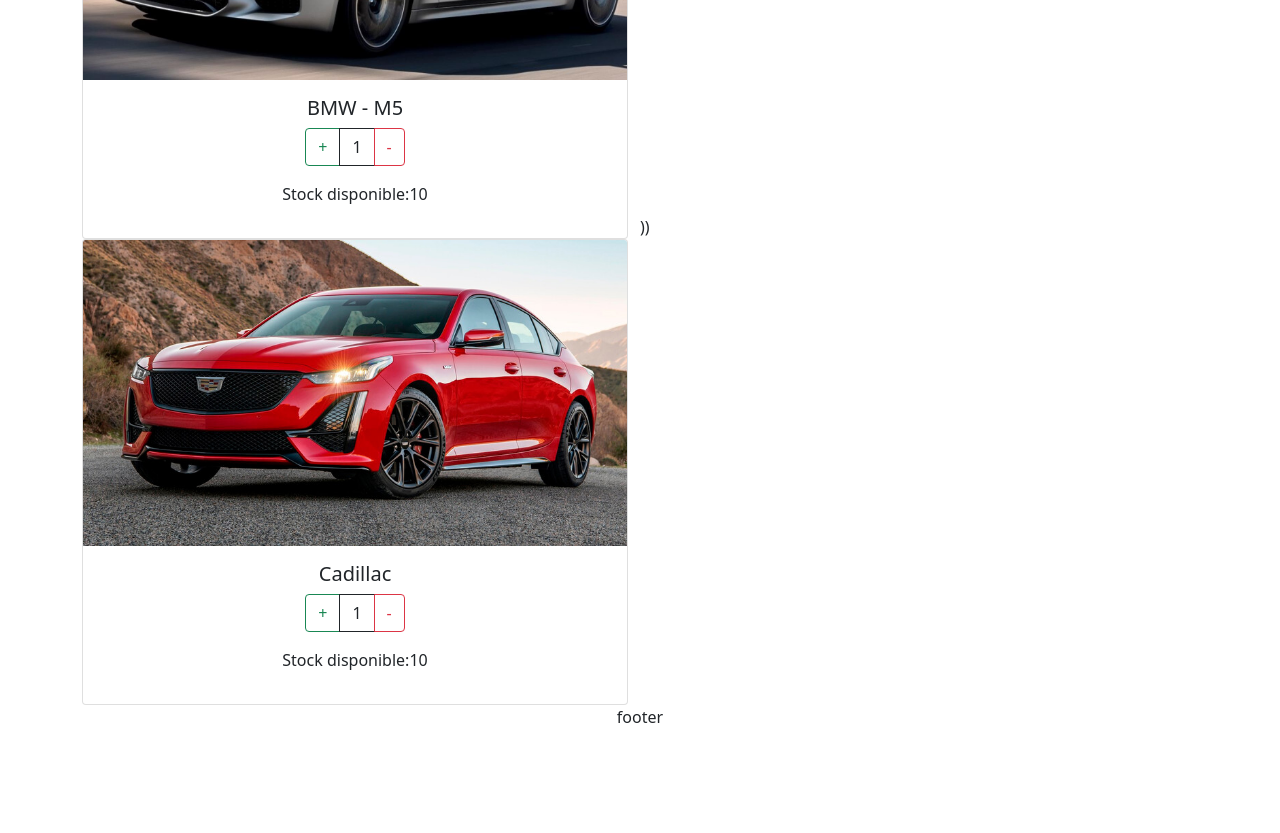
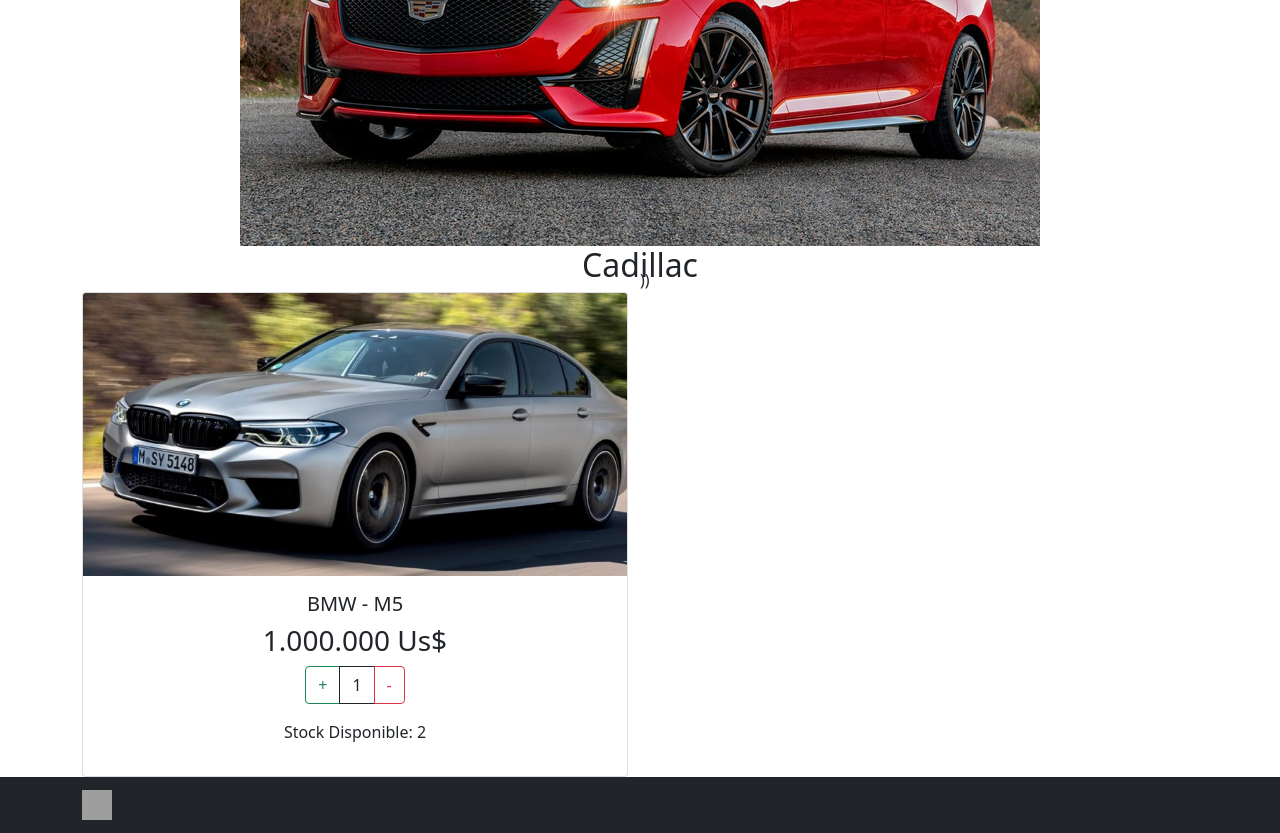
Before and after one commit to Hggzlvp/ReactJs, a React (Create React App) app: page /Deportivo in a window 1280 px wide. Shown: the part 260-1093 px from the top of the page. Before the commit the page ends 1005 px from the top, so only its background shows below. Built offline with nearby package versions, Linux system fonts and the light colour scheme; grey boxes are pictures that could not be loaded.

Commit message:
Consumiendo api

```diff
--- a/src/App.js
+++ b/src/App.js
@@ -2,6 +2,7 @@
 import NavBar from './Componentes/NavBar';
 import Footer from './Componentes/Footer';
 import ItemsListContainer from './Componentes/Items/ItemsListContainer';
+import ItemDetailContainer from './Componentes/Items/ItemDetailContainer';
 
 
 
@@ -11,6 +12,7 @@
     <div className="App">
 
          <NavBar/>
+         <ItemDetailContainer/>
          <ItemsListContainer/>
          <Footer/>
 
--- a/src/Componentes/Footer.jsx
+++ b/src/Componentes/Footer.jsx
@@ -1,10 +1,26 @@
 import React from "react";
+
+import Navbar from "react-bootstrap/Navbar"
+import Container from "react-bootstrap/Container"
+
 
 export  default function Footer() {
 
     return(
         <>
-      <p>footer</p>
+      <Navbar bg="dark">
+        <Container>
+          <Navbar.Brand href="#home">
+            <img
+              src="/logo.svg"
+              width="30"
+              height="30"
+              className="d-inline-block align-top"
+              alt="React Bootstrap logo"
+            />
+          </Navbar.Brand>
+        </Container>
+      </Navbar>
 
         </>
     )
--- /dev/null
+++ b/src/Componentes/Items/ItemDetail.jsx
@@ -0,0 +1,23 @@
+import React from "react"
+import {producto} from "../Utils/productos"
+
+
+
+
+function ItemDetail ()  {
+
+    return (
+        <>
+
+        <div key={producto.id}>
+
+        <img src={producto.imagen} alt="Cadillac Rojo" />
+        <h2>{producto.nombre}</h2>
+
+        </div>
+
+        </>
+
+    )
+}
+export default ItemDetail;
--- /dev/null
+++ b/src/Componentes/Items/ItemDetailContainer.jsx
@@ -0,0 +1,30 @@
+import React,{useEffect,useState} from "react";
+import customFetch from "../Utils/customFetch";
+import {producto} from "../Utils/productos"
+import ItemDetail from "./ItemDetail";
+
+
+
+
+function ItemDetailContainer() {
+
+    const [productito,setProductito] = useState([])
+
+    useEffect ( () => {
+
+        customFetch(2000,producto)
+            .then(resultado => setProductito(resultado))
+            .catch(error => console.log(error));
+
+
+    }, [])
+
+
+    return (
+        <>
+            <ItemDetail producto={productito}/>
+
+        </>
+    )
+}
+export default ItemDetailContainer;
--- a/src/Componentes/Items/Items.jsx
+++ b/src/Componentes/Items/Items.jsx
@@ -8,7 +8,7 @@
 import ItemCount from '../ItemCount';
 
 
-function Items({id,nombre,imagen}){
+function Items({id,nombre,imagen,stock,precio}){
     return (
         <Container >
             <Row xs={1} md={2} className="g-4">
@@ -17,14 +17,16 @@
                             <Card.Img variant="top" src={imagen} />
                             <Card.Body>
                             <Card.Title>{nombre}</Card.Title>
+
                             <Card.Text>
-                            <ButtonGroup className="mb-2">
+                                <h3>{precio}</h3>
+                                <ButtonGroup className="mb-2">
+                                    <ItemCount inicial={1} stock={stock} />
+                                </ButtonGroup>
 
-                                <ItemCount inicial={1} stock={10}/>
+                                <p> Stock Disponible: {stock}</p>
+                             </Card.Text>
 
-                            </ButtonGroup>
-                                <p> Stock disponible:{10}</p>
-                             </Card.Text>
                             </Card.Body>
                         </Card>
                     </Col>
--- a/src/Componentes/Items/ItemsList.jsx
+++ b/src/Componentes/Items/ItemsList.jsx
@@ -2,13 +2,15 @@
 import Items from "./Items";
 
 
-function ItemsList({productos}) {
+function ItemsList ({productos})  {
     return (
         productos.map( p => (
             <Items
             key={p.id}
             nombre={p.nombre}
             imagen={p.imagen}
+            precio={p.precio}
+            stock={p.stock}
             />
         ))
     )
--- a/src/Componentes/Items/ItemsListContainer.jsx
+++ b/src/Componentes/Items/ItemsListContainer.jsx
@@ -1,15 +1,17 @@
 import React,{useEffect,useState} from "react";
 import customFetch from "../Utils/customFetch";
-import productos from "../Utils/productos"
+import {productos} from "../Utils/productos"
 import ItemsList from "./ItemsList";
 
 function ItemsListContainer(){
+
     const [Item, setItem] = useState([]);
 
     useEffect (() => {
-        customFetch(3000,productos)
-        .then(resultado => setItem(resultado))
-        .catch(error => console.log(error));
+
+        customFetch(2000,productos)
+            .then(resultado => setItem(resultado))
+            .catch(error => console.log(error));
     },[])
 
     return (
--- a/src/Componentes/NavBar.jsx
+++ b/src/Componentes/NavBar.jsx
@@ -27,11 +27,15 @@
             placement="end"
             >
             <Offcanvas.Header closeButton>
-            <Offcanvas.Title id="offcanvasNavbarLabel">Welcome</Offcanvas.Title>
+
+            <Offcanvas.Title id="offcanvasNavbarLabel">Estilos de autos</Offcanvas.Title>
             </Offcanvas.Header>
             <Offcanvas.Body>
                 <Nav className="justify-content-end flex-grow-1 pe-3">
-                <Nav.Link >Inicio</Nav.Link>
+                <Nav.Link >Deportivos</Nav.Link>
+                <Nav.Link >Familiares</Nav.Link>
+
+           <Offcanvas.Title id="offcanvasNavbarLabel">Carro</Offcanvas.Title>
                 <NavDropdown title={<CartWidget/>} id="offcanvasNavbarDropdown">
                     <NavDropdown.Item >Producto 1 </NavDropdown.Item>
                     <NavDropdown.Item >Producto 2</NavDropdown.Item>
@@ -39,7 +43,7 @@
                 </NavDropdown>
                 </Nav>
                 <Form className="d-flex">
-                    <Button variant="outline-success">Comprar</Button>
+                    <Button variant="outline-success">Finalizar Comprar</Button>
                 </Form>
             </Offcanvas.Body>
             </Navbar.Offcanvas>
--- a/src/Componentes/Utils/customFetch.js
+++ b/src/Componentes/Utils/customFetch.js
@@ -11,4 +11,5 @@
         }, time )})};
 
 
+
 export default customFetch;
--- a/src/Componentes/Utils/productos.js
+++ b/src/Componentes/Utils/productos.js
@@ -1,14 +1,27 @@
-const productos=[
+
+export const producto = {
+        id: 2 ,
+        nombre:"Cadillac",
+        imagen:require("../../Imagenes/Cadillac.jpg"),
+        precio:1000000,
+        estilo:"Familiar",
+        stock:5
+    };
+
+
+export const productos=[
 {
     id: 1 ,
     nombre:"BMW - M5",
     imagen:require("../../Imagenes/BMW-M5.jpg"),
+    precio:"1.000.000 Us$",
+    estilo:"deportivo",
+    stock:2
 },
-{
-    id: 2 ,
-    nombre:"Cadillac",
-    imagen:require("../../Imagenes/Cadillac.jpg"),
-}
+// {
+//     id: 2 ,
+//     nombre:"Cadillac",
+//     imagen:require("../../Imagenes/Cadillac.jpg"),
+// }
 
 ];
-export default productos;
```
